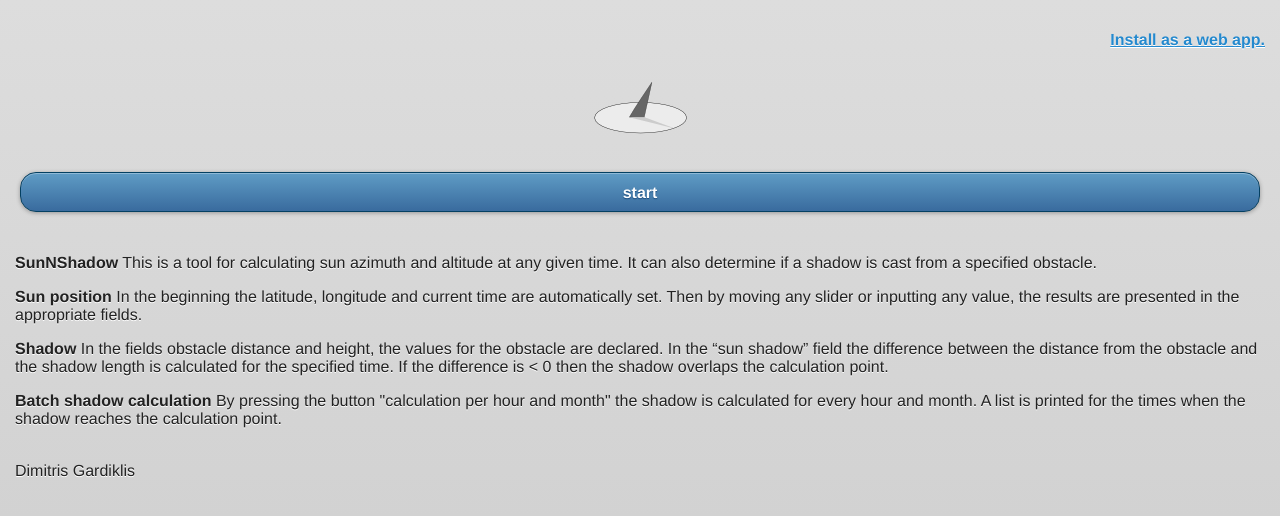
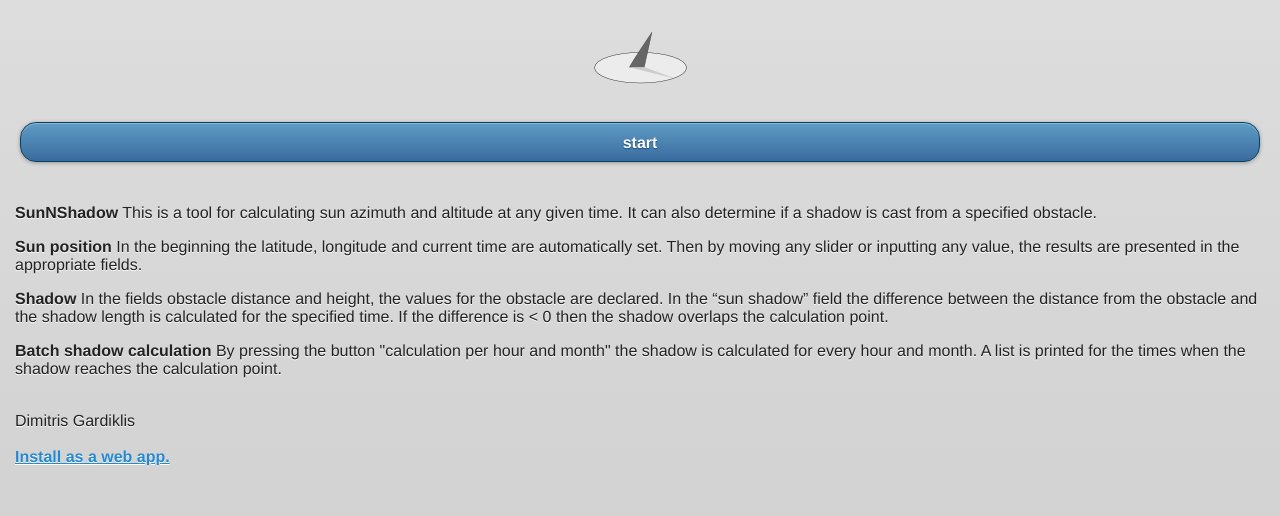
Before and after one commit to mc96107/sunNshadow, a plain HTML site: page index.html in a window 1280 px wide. Drawn offline with Linux system fonts and the light colour scheme.

Commit message:
move link install

```diff
--- a/index.html
+++ b/index.html
@@ -14,7 +14,6 @@
 <body>
 <div data-role="page" id="aboutPage" data-theme="b">
 <div data-role="content">
-<p align="right"><a href="#"  id="install_app"> Install as a web app. </a></p>
 <center>
 <img src="images/sunshadow.png" />
 </center>
@@ -35,7 +34,9 @@
 </p>
 <br>
 Dimitris Gardiklis<br>
-<br><br>
+<br>
+<a href="#"  id="install_app"> Install as a web app. </a>
+<br>
 </div>
 </div>
 
```
